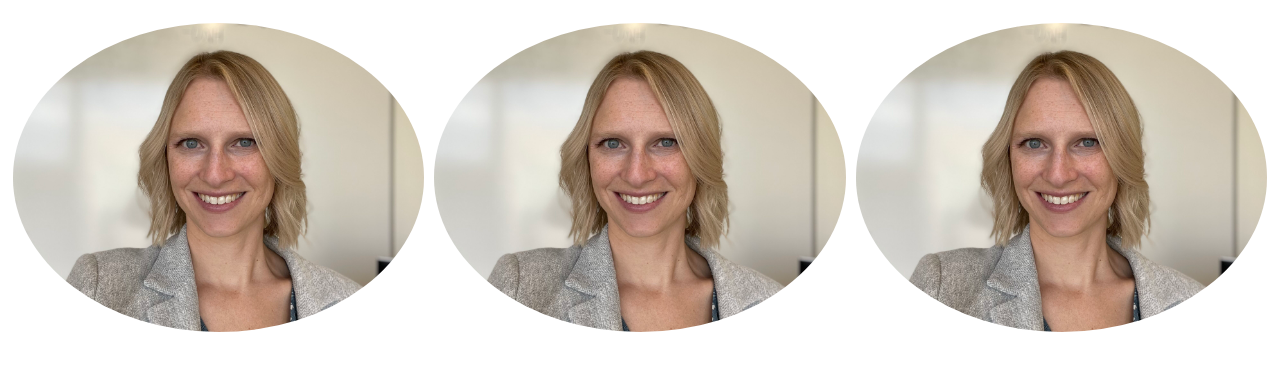
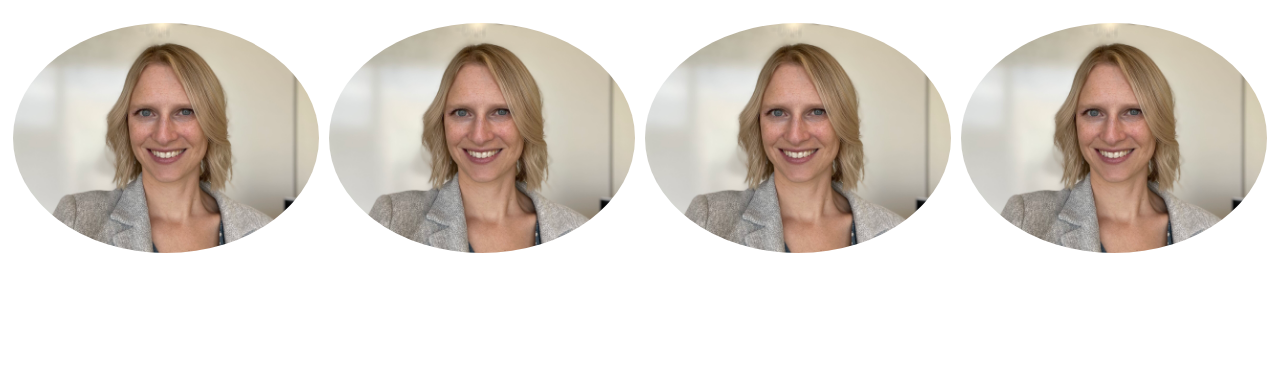
Before and after one commit to marteynafisa-gif/Meet-the-team-DVL.github.io, a plain HTML site: page index.html in a window 1280 px wide. Shown: the part 48-418 px from the top of the page. Drawn offline with Linux system fonts and the light colour scheme.

Commit message:
Update index.html

```diff
--- a/index.html
+++ b/index.html
@@ -14,6 +14,9 @@
   <div class="column">
     <img src="Kate_dvl.jpg" alt="Dr. Katherine Willis" style="width:100%">
   </div>
+  <div class="column">
+    <img src="Kate_dvl.jpg" alt="Dr. Katherine Willis" style="width:100%">
+  </div>
 </div>
 
 </html>
```
